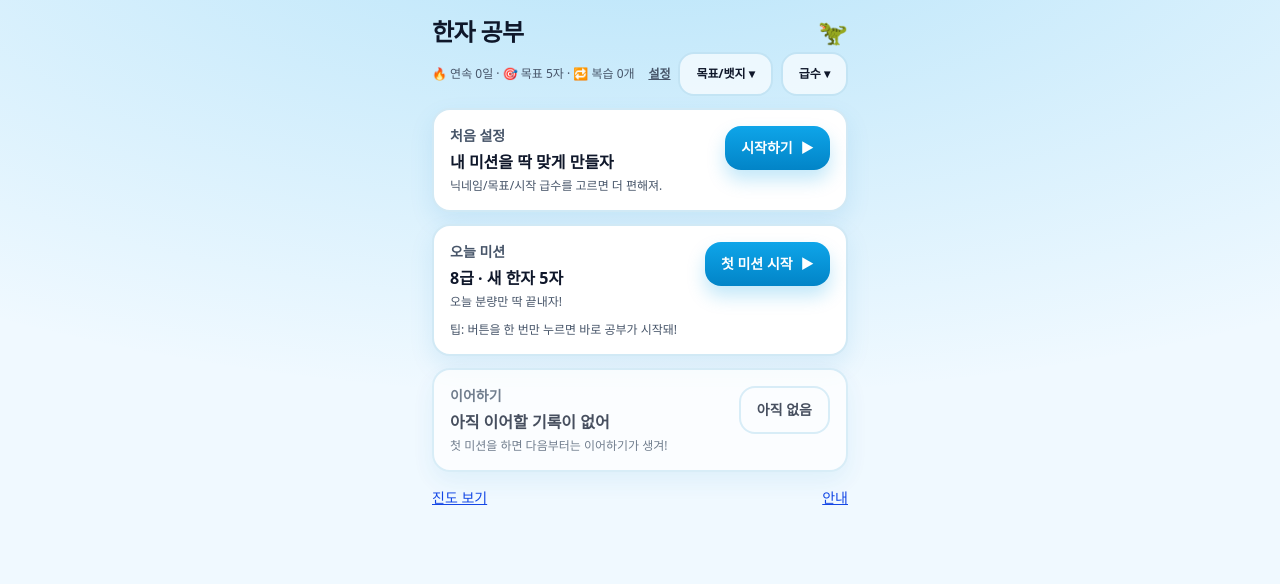
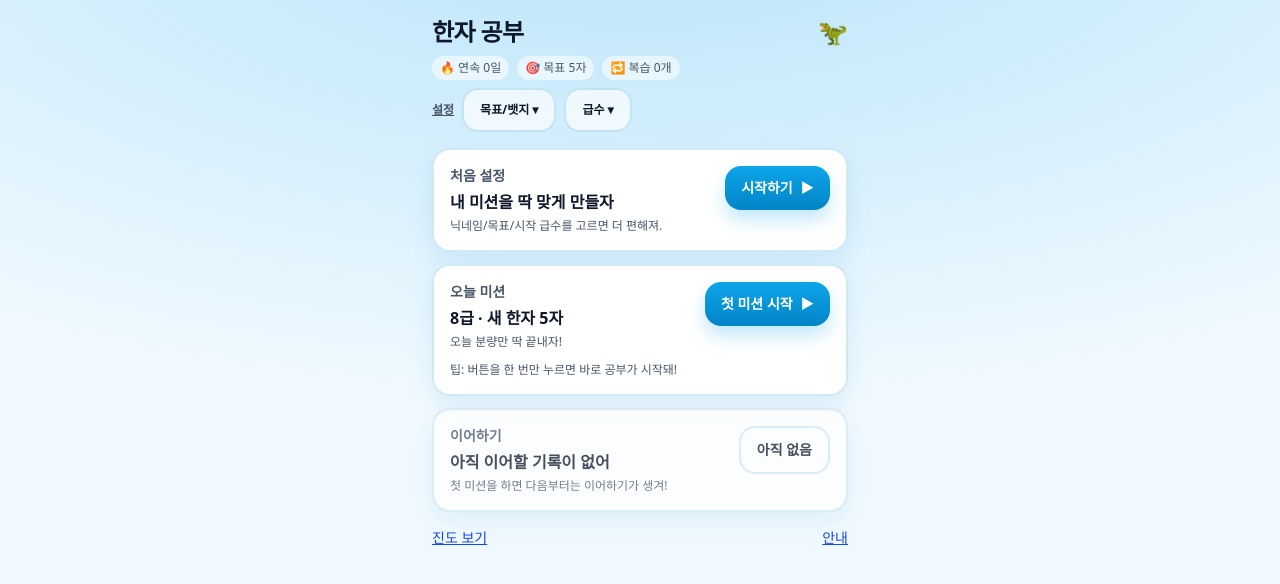
Before and after one commit to woairi/hanja-study, a Next.js app in the folder web/: page / in a window 1280 px wide. Shown: the top 584 px of the page. Built offline with nearby package versions, Linux system fonts and the light colour scheme.

Commit message:
FE: fix home header overflow on narrow screens

```diff
--- a/web/src/app/page.tsx
+++ b/web/src/app/page.tsx
@@ -182,25 +182,27 @@ export default function HomePage() {
     <main className="mx-auto max-w-md p-4">
       {/* Header */}
       <header className="mb-3">
-        <div className="flex items-end justify-between">
-          <h1 className="text-2xl font-extrabold tracking-tight">{nickname ? `${nickname}의 한자 공부` : '한자 공부'}</h1>
-          <Dino className="text-2xl" />
+        <div className="flex items-end justify-between gap-3">
+          <h1 className="min-w-0 truncate text-2xl font-extrabold tracking-tight">{nickname ? `${nickname}의 한자 공부` : '한자 공부'}</h1>
+          <Dino className="shrink-0 text-2xl" />
         </div>
-        <div className="mt-1 flex items-center justify-between gap-3">
-          <div className="text-xs" style={{ color: 'var(--muted)' }}>
-            🔥 연속 {streak.count}일 · 🎯 목표 {dailyCount}자 · 🔁 복습 {reviewInfo.totalDue}개
+
+        <div className="mt-2 flex flex-wrap items-center gap-2 text-xs" style={{ color: 'var(--muted)' }}>
+          <span className="rounded-full bg-white/55 px-2 py-1">🔥 연속 {streak.count}일</span>
+          <span className="rounded-full bg-white/55 px-2 py-1">🎯 목표 {dailyCount}자</span>
+          <span className="rounded-full bg-white/55 px-2 py-1">🔁 복습 {reviewInfo.totalDue}개</span>
         </div>
-          <div className="flex items-center gap-2">
-            <Link href="/settings" className="text-xs font-extrabold underline" style={{ color: 'var(--muted)' }}>
+
+        <div className="mt-2 flex items-center gap-2 overflow-x-auto pb-1">
+          <Link href="/settings" className="shrink-0 text-xs font-extrabold underline" style={{ color: 'var(--muted)' }}>
             설정
           </Link>
-            <Button variant="ghost" size="sm" onClick={() => setShowGoals((v) => !v)}>
+          <Button className="shrink-0" variant="ghost" size="sm" onClick={() => setShowGoals((v) => !v)}>
             목표/뱃지 {showGoals ? '▴' : '▾'}
           </Button>
-            <Button variant="ghost" size="sm" onClick={() => setShowGrades((v) => !v)}>
+          <Button className="shrink-0" variant="ghost" size="sm" onClick={() => setShowGrades((v) => !v)}>
             급수 {showGrades ? '▴' : '▾'}
           </Button>
-          </div>
         </div>
       </header>
 
```
Also changed, not shown: 1 other file (tests, documents, lock files or other folders). Lines whose indentation alone changed are shown as unchanged.
